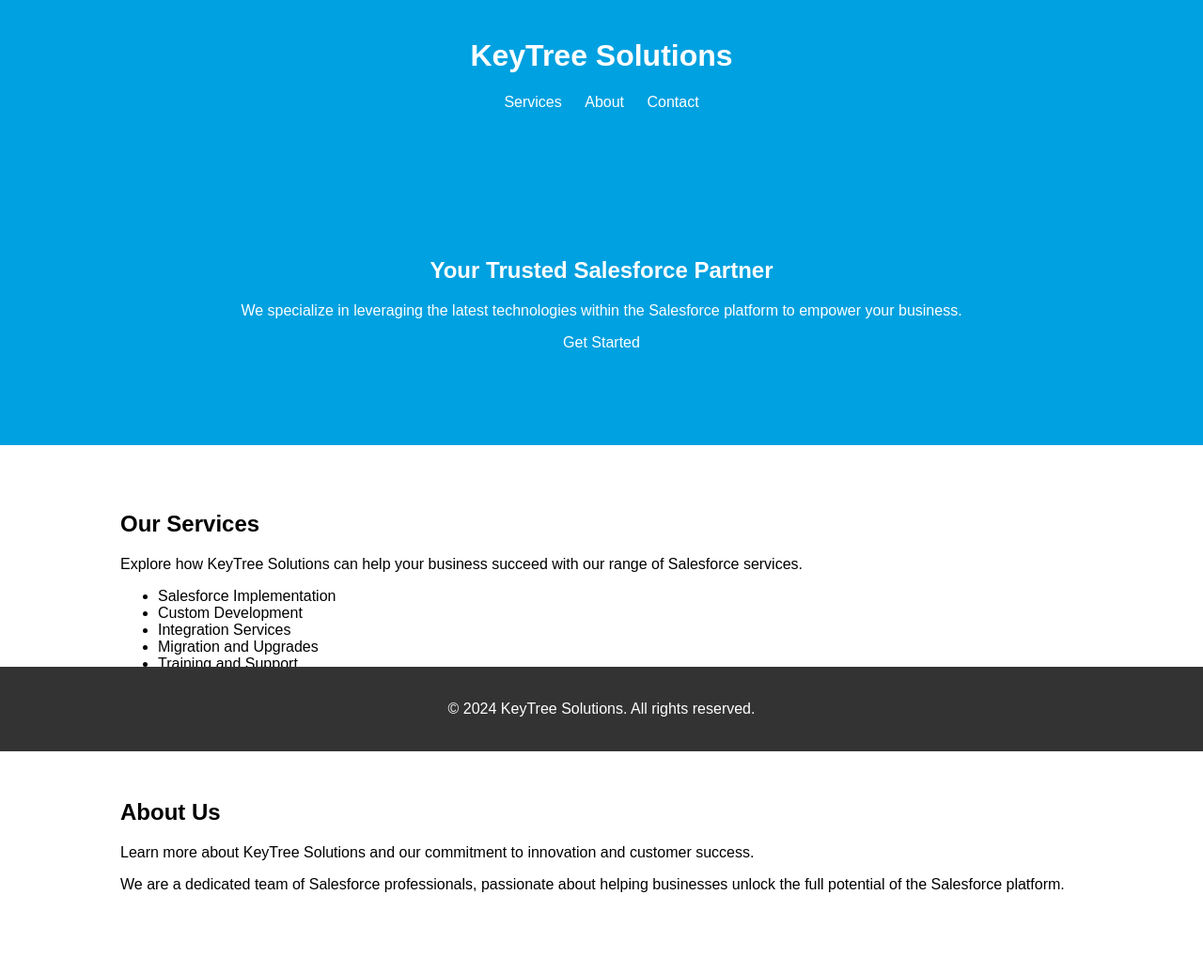
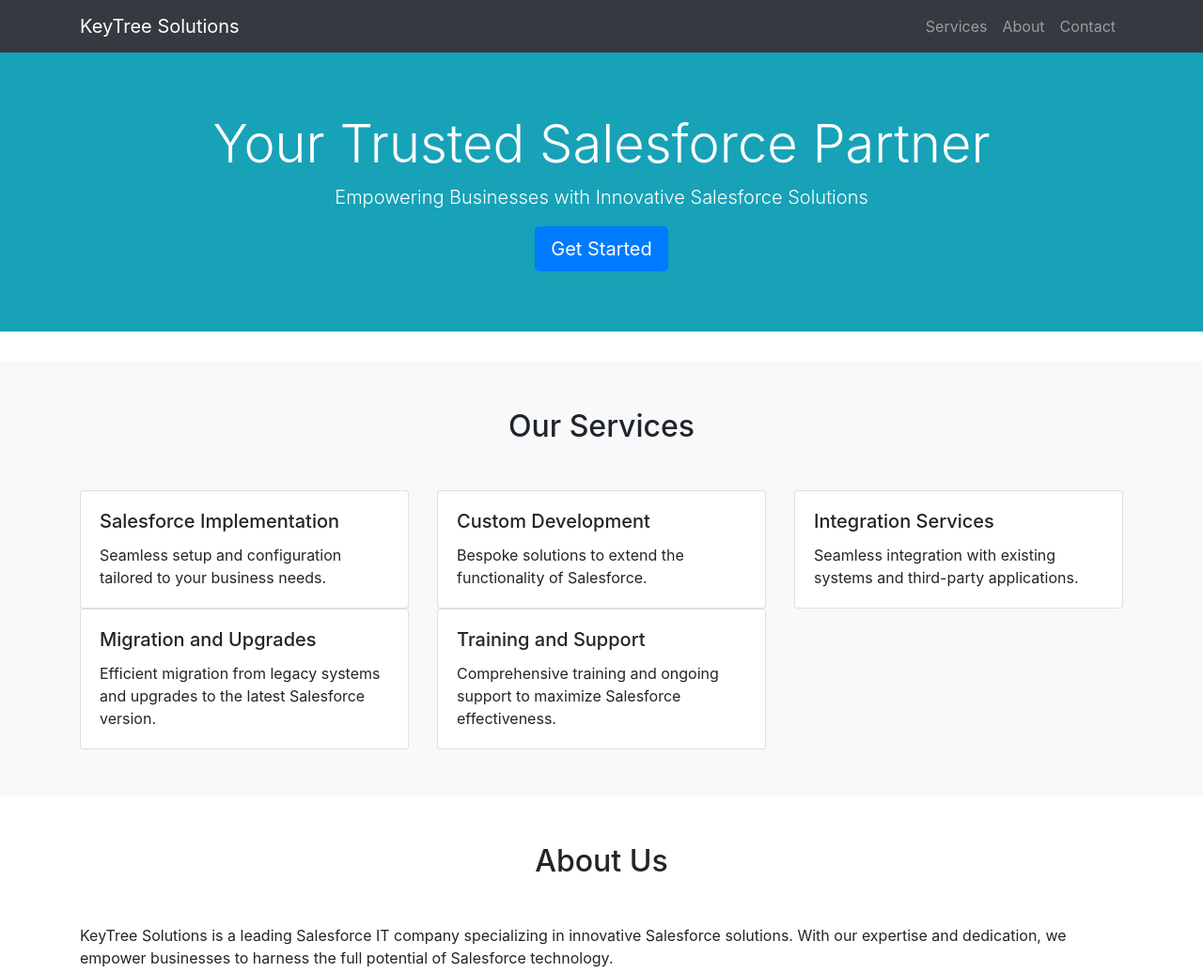
Before and after one commit to tejaskumartejas/tejaskumartejas.github.io, a plain HTML site: page index.html in a window 1280 px wide. Shown: the top 1035 px of the page at 94% size. Drawn offline with nearby package versions, Linux system fonts and the light colour scheme.

Commit message:
Update index.html

```diff
--- a/index.html
+++ b/index.html
@@ -3,134 +3,127 @@
 <head>
     <meta charset="UTF-8">
     <meta name="viewport" content="width=device-width, initial-scale=1.0">
-  <title>KeyTree Solutions</title>
+    <title>KeyTree Solutions - Salesforce IT Company</title>
+    <meta name="description" content="KeyTree Solutions provides innovative Salesforce IT consulting, custom development, integration, migration, and support services. With our expertise, we empower businesses to leverage the full potential of Salesforce technology.">
+    <link href="https://stackpath.bootstrapcdn.com/bootstrap/4.5.2/css/bootstrap.min.css" rel="stylesheet">
     <style>
-    /* CSS styles */
-    body {
-      font-family: 'Salesforce Sans', Arial, sans-serif;
-      margin: 0;
-      padding: 0;
-    }
-
-    header {
-      background-color: #00A1E0;
-      color: #fff;
-      padding: 20px 0;
-      text-align: center;
-    }
-
-    .container {
-      width: 80%;
-      margin: 0 auto;
-    }
-
-    nav ul {
-      list-style-type: none;
-      padding: 0;
-    }
-
-    nav ul li {
-      display: inline;
-      margin: 0 10px;
-    }
-
-    nav ul li a {
-      color: #fff;
-      text-decoration: none;
-    }
-
-    #hero {
-      background-color: #00A1E0;
-      color: #fff;
-      text-align: center;
-      padding: 100px 0;
-    }
-
-    .btn {
-      background-color: #00A1E0;
-      color: #fff;
-      padding: 10px 20px;
-      text-decoration: none;
-      border-radius: 5px;
-    }
-
-    section {
+        .section {
             padding: 50px 0;
-    }
-
-    footer {
-      background-color: #333;
-      color: #fff;
-      text-align: center;
-      padding: 20px 0;
-      position: fixed;
-      bottom: 0;
-      width: 100%;
         }
     </style>
 </head>
 <body>
-  <header>
+    <nav class="navbar navbar-expand-lg navbar-dark bg-dark">
         <div class="container">
-      <h1>KeyTree Solutions</h1>
-      <nav>
-        <ul>
-          <li><a href="#services">Services</a></li>
-          <li><a href="#about">About</a></li>
-          <li><a href="#contact">Contact</a></li>
-        </ul>
-      </nav>
-    </div>
-  </header>
-
-  <section id="hero">
-    <div class="container">
-      <h2>Your Trusted Salesforce Partner</h2>
-      <p>We specialize in leveraging the latest technologies within the Salesforce platform to empower your business.</p>
-      <a href="#contact" class="btn">Get Started</a>
-    </div>
-  </section>
-
-  <section id="services">
-    <div class="container">
-      <h2>Our Services</h2>
-      <p>Explore how KeyTree Solutions can help your business succeed with our range of Salesforce services.</p>
-      <ul>
-        <li>Salesforce Implementation</li>
-        <li>Custom Development</li>
-        <li>Integration Services</li>
-        <li>Migration and Upgrades</li>
-        <li>Training and Support</li>
+            <a class="navbar-brand" href="#">KeyTree Solutions</a>
+            <button class="navbar-toggler" type="button" data-toggle="collapse" data-target="#navbarNav" aria-controls="navbarNav" aria-expanded="false" aria-label="Toggle navigation">
+                <span class="navbar-toggler-icon"></span>
+            </button>
+            <div class="collapse navbar-collapse" id="navbarNav">
+                <ul class="navbar-nav ml-auto">
+                    <li class="nav-item">
+                        <a class="nav-link" href="#services">Services</a>
+                    </li>
+                    <li class="nav-item">
+                        <a class="nav-link" href="#about">About</a>
+                    </li>
+                    <li class="nav-item">
+                        <a class="nav-link" href="#contact">Contact</a>
+                    </li>
                 </ul>
             </div>
-  </section>
+        </div>
+    </nav>
 
-  <section id="about">
+    <div class="jumbotron jumbotron-fluid bg-info text-white text-center">
         <div class="container">
-      <h2>About Us</h2>
-      <p>Learn more about KeyTree Solutions and our commitment to innovation and customer success.</p>
-      <p>We are a dedicated team of Salesforce professionals, passionate about helping businesses unlock the full potential of the Salesforce platform.</p>
+            <h1 class="display-4">Your Trusted Salesforce Partner</h1>
+            <p class="lead">Empowering Businesses with Innovative Salesforce Solutions</p>
+            <a href="#contact" class="btn btn-primary btn-lg">Get Started</a>
         </div>
-  </section>
+    </div>
 
-  <section id="contact">
+    <div class="section bg-light" id="services">
         <div class="container">
-      <h2>Contact Us</h2>
+            <h2 class="text-center mb-5">Our Services</h2>
+            <div class="row">
+                <div class="col-md-4">
+                    <div class="card">
+                        <div class="card-body">
+                            <h5 class="card-title">Salesforce Implementation</h5>
+                            <p class="card-text">Seamless setup and configuration tailored to your business needs.</p>
+                        </div>
+                    </div>
+                </div>
+                <div class="col-md-4">
+                    <div class="card">
+                        <div class="card-body">
+                            <h5 class="card-title">Custom Development</h5>
+                            <p class="card-text">Bespoke solutions to extend the functionality of Salesforce.</p>
+                        </div>
+                    </div>
+                </div>
+                <div class="col-md-4">
+                    <div class="card">
+                        <div class="card-body">
+                            <h5 class="card-title">Integration Services</h5>
+                            <p class="card-text">Seamless integration with existing systems and third-party applications.</p>
+                        </div>
+                    </div>
+                </div>
+                <div class="col-md-4">
+                    <div class="card">
+                        <div class="card-body">
+                            <h5 class="card-title">Migration and Upgrades</h5>
+                            <p class="card-text">Efficient migration from legacy systems and upgrades to the latest Salesforce version.</p>
+                        </div>
+                    </div>
+                </div>
+                <div class="col-md-4">
+                    <div class="card">
+                        <div class="card-body">
+                            <h5 class="card-title">Training and Support</h5>
+                            <p class="card-text">Comprehensive training and ongoing support to maximize Salesforce effectiveness.</p>
+                        </div>
+                    </div>
+                </div>
+            </div>
+        </div>
+    </div>
+
+    <div class="section" id="about">
+        <div class="container">
+            <h2 class="text-center mb-5">About Us</h2>
+            <p>KeyTree Solutions is a leading Salesforce IT company specializing in innovative Salesforce solutions. With our expertise and dedication, we empower businesses to harness the full potential of Salesforce technology.</p>
+        </div>
+    </div>
+
+    <div class="section bg-light" id="contact">
+        <div class="container">
+            <h2 class="text-center mb-5">Contact Us</h2>
             <p>Get in touch with our team to discuss how we can tailor Salesforce solutions to your business needs.</p>
             <p>Email: info@keytreesolutions.com</p>
             <p>Phone: 123-456-7890</p>
         </div>
-  </section>
+        <div class="container text-center">
+            <iframe src="https://www.google.com/maps/embed?pb=!1m18!1m12!1m3!1d2362.1071037364847!2d-2.2439846841127923!3d53.48153737999999!2m3!1f0!2f0!3f0!3m2!1i1024!2i768!4f13.1!3m3!1m2!1s0x487bb1ea29f34525%3A0xfb957416e254bb1b!2s7%20Chepstow%20St%2C%20Manchester%20M1%205JQ%2C%20UK!5e0!3m2!1sen!2suk!4v1644857934283!5m2!1sen!2suk" width="600" height="450" style="border:0;" allowfullscreen="" loading="lazy"></iframe>
+        </div>
+    </div>
 
-  <footer>
+    <footer class="footer bg-dark text-white text-center">
         <div class="container">
             <p>&copy; 2024 KeyTree Solutions. All rights reserved.</p>
+            <nav>
+                <ul class="list-inline">
+                    <li class="list-inline-item"><a href="#">Privacy Policy</a></li>
+                    <li class="list-inline-item"><a href="#">Terms of Service</a></li>
+                </ul>
+            </nav>
         </div>
     </footer>
 
-  <script>
-    // JavaScript code
-    // You can add JavaScript functionality here if needed
-  </script>
+    <script src="https://code.jquery.com/jquery-3.5.1.slim.min.js"></script>
+    <script src="https://cdn.jsdelivr.net/npm/@popperjs/core@2.5.4/dist/umd/popper.min.js"></script>
+    <script src="https://stackpath.bootstrapcdn.com/bootstrap/4.5.2/js/bootstrap.min.js"></script>
 </body>
 </html>
```
Lines whose indentation alone changed are shown as unchanged.
